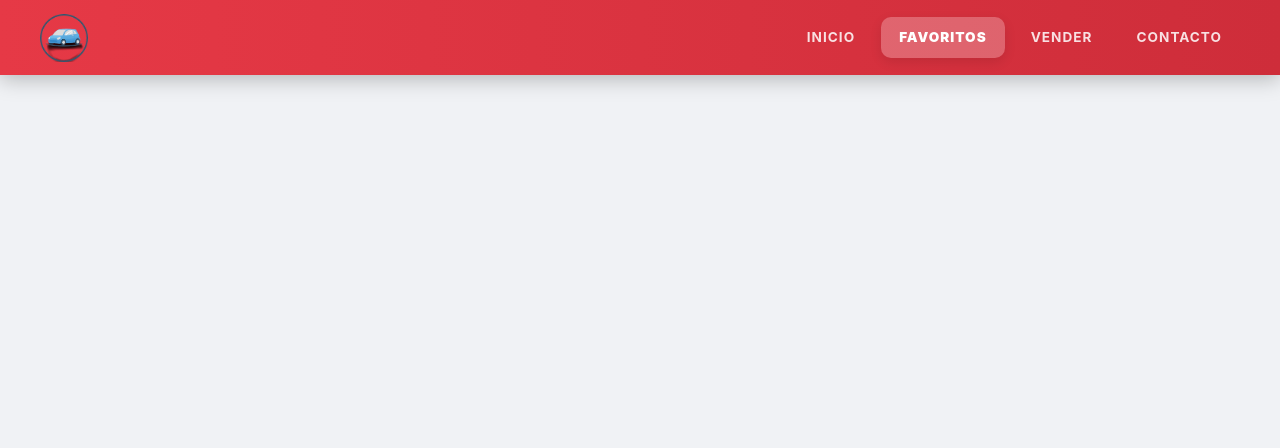
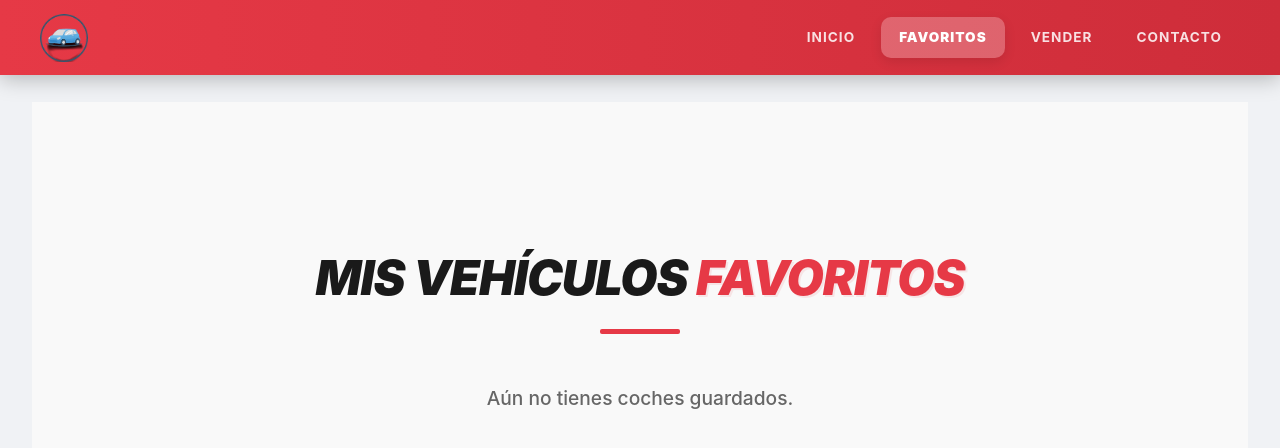
Before and after one commit to alfonso964/trabajo-cliente, a React (Vite) app: page /favoritos in a window 1280 px wide. Shown: the top 448 px of the page. Built offline with nearby package versions, Linux system fonts and the light colour scheme.

Commit message:
Añadido carpeta de servicios y creacion de pagina de favoritos

```diff
--- a/datos-api/db.json
+++ b/datos-api/db.json
@@ -89,23 +89,15 @@
       "descripcion": "El coche eléctrico más popular. Ideal para recorridos urbanos sin emisiones, con una batería que sorprende por su autonomía real."
     },
     {
-      "id": "da3d",
+      "id": "2fff",
       "marca": "dacia",
       "modelo": "sandero",
-      "precio": "4000",
-      "year": "2020",
-      "imagen": "https://loremflickr.com/800/600/dacia,dacia,sandero,vehicle,automobile/all?lock=4090"
-    },
-    {
-      "id": "e8f4",
-      "marca": "ford",
-      "modelo": "Focus",
-      "precio": "4000",
-      "year": "2015",
-      "categoria": "Utilitario",
-      "motor": "1.5 Ecoblue",
-      "descripcion": "El vehiculo esta en perfecto estado, con todos los extras ",
-      "imagen": "https://loremflickr.com/800/600/car,ford,focus,exterior,vehicle/all?lock=1637",
+      "precio": "10000",
+      "year": "2022",
+      "categoria": "SUV",
+      "motor": "1.6 tdi",
+      "descripcion": "El coche se encuentra en perfecto estado, cuenta con todos los extras",
+      "imagen": "https://loremflickr.com/800/600/car,automobile,dacia,sandero/all?lock=3064",
       "seguridad": "5 / 5"
     }
   ],
--- a/src/App.jsx
+++ b/src/App.jsx
@@ -6,6 +6,7 @@ import Vender from './pages/Vender'
 import Contacto from './pages/Contacto'
 import DetalleCoche from './pages/DetalleCoche';
 import { FavoritosProvider } from './context/FavoritosContext';
+import Favoritos from './pages/Favoritos';
 
 
 function App() {
@@ -17,6 +18,7 @@ function App() {
           <Route path="/" element={<Home />} />
           <Route path="/vender" element={<Vender />} />
           <Route path="/contacto" element={<Contacto />} />
+          <Route path='/favoritos' element={<Favoritos/>}/>
           <Route path="/coche/:id" element={<DetalleCoche />} />
         </Routes>
       </BrowserRouter>
--- a/src/pages/DetalleCoche.jsx
+++ b/src/pages/DetalleCoche.jsx
@@ -1,5 +1,6 @@
 import { useEffect, useState } from "react";
 import { useParams, useNavigate } from "react-router-dom";
+import { getCocheById } from "../services/api"; // Importación del servicio
 import "../styles/DetalleCoche.css";
 import { useFavoritos } from "../context/FavoritosContext";
 
@@ -7,18 +8,15 @@ function DetalleCoche() {
   const { id } = useParams();
   const navegar = useNavigate();
   const [coche, setCoche] = useState(null);
-
-  // 2. Usamos el contexto para sacar la lista y la función de añadir/quitar
   const { favoritos, toggleFavorito } = useFavoritos();
 
   useEffect(() => {
-    fetch(`http://localhost:3001/coches/${id}`)
-      .then((res) => res.json())
+    // Usamos el servicio centralizado
+    getCocheById(id)
       .then((data) => setCoche(data))
-      .catch((err) => console.error("Error:", err));
+      .catch((err) => console.error("Error al cargar el detalle:", err));
   }, [id]);
 
-  // 3. Comprobamos si este coche ya está guardado
   const esFavorito = coche && favoritos.some((fav) => fav.id === coche.id);
 
   if (!coche) return <p className="loading">Cargando ficha técnica...</p>;
@@ -42,11 +40,10 @@ function DetalleCoche() {
             <p><strong>Motor:</strong> {coche.motor}</p>
             <p><strong>Precio:</strong> {coche.precio.toLocaleString()} €</p>
             <p className="seguridad">
-              <strong>Seguridad:</strong> {coche.valoracionSeguridad} / 5 ⭐
+              <strong>Seguridad:</strong> {coche.seguridad} ⭐
             </p>
           </div>
 
-          {/* 4. BOTÓN DE FAVORITOS (Usando clases básicas para que no rompa tu diseño) */}
           <button
             onClick={() => toggleFavorito(coche)}
             style={{
--- /dev/null
+++ b/src/pages/Favoritos.jsx
@@ -0,0 +1,25 @@
+import { useFavoritos } from '../context/FavoritosContext';
+import TarjetaCoche from '../components/TarjetaCoche';
+import "../styles/Favoritos.css";
+
+function Favoritos() {
+  const { favoritos } = useFavoritos();
+
+  return (
+    <div className="favoritos-container">
+      <h2 className="titulo-seccion">Mis Vehículos <span className="rojo">Favoritos</span></h2>
+
+      {favoritos.length === 0 ? (
+        <p className="mensaje-vacio">Aún no tienes coches guardados.</p>
+      ) : (
+        <div className="favoritos-grid">
+          {favoritos.map(coche => (
+            <TarjetaCoche key={coche.id} coche={coche} />
+          ))}
+        </div>
+      )}
+    </div>
+  );
+}
+
+export default Favoritos;
--- a/src/pages/Home.jsx
+++ b/src/pages/Home.jsx
@@ -18,11 +18,8 @@ function Home() {
       </header>
 
       <Historia/>
-
       <Catalogo />
-
       <GraficoCategorias/>
-
       <Footer/>
 
 
--- a/src/pages/Vender.jsx
+++ b/src/pages/Vender.jsx
@@ -1,6 +1,8 @@
 /* eslint-disable no-unused-vars */
 import { useState } from 'react';
 import Swal from 'sweetalert2';
+// 1. Importamos el servicio
+import { postCoche } from '../services/api';
 import "../styles/Vender.css";
 
 function Vender() {
@@ -22,43 +24,30 @@ function Vender() {
   const handleSubmit = async (e) => {
     e.preventDefault();
 
-    // Limpieza de datos para la API
     const marca = coche.marca.toLowerCase().trim();
     const modelo = coche.modelo.toLowerCase().trim();
     const randomSig = Math.floor(Math.random() * 5000);
-
-    /**
-     * ESTRATEGIA ANTI-FALLO (Ford Focus, Dacia, etc.):
-     * 1. Usamos "exterior" y "car" para evitar fotos de interiores o logos.
-     * 2. Repetimos la marca para dar fuerza a la búsqueda.
-     * 3. Mantenemos /all para que la API sea estricta.
-     */
-    const terminosBusqueda = `car,${marca},${modelo},exterior,vehicle`;
+    const queryBusqueda = `car,automobile,${marca},${modelo}`;
 
     const nuevoCoche = {
       ...coche,
-      // URL optimizada para evitar confusiones de la IA de LoremFlickr
-      imagen: `https://loremflickr.com/800/600/${terminosBusqueda}/all?lock=${randomSig}`,
+      imagen: `https://loremflickr.com/800/600/${queryBusqueda}/all?lock=${randomSig}`,
       seguridad: "5 / 5"
     };
 
     try {
-      const res = await fetch("http://localhost:3001/coches", {
-        method: "POST",
-        headers: { "Content-Type": "application/json" },
-        body: JSON.stringify(nuevoCoche)
+      // 2. Sustituimos el fetch por la llamada al servicio
+      await postCoche(nuevoCoche);
+
+      Swal.fire({
+        title: '¡Publicado!',
+        text: ` ${coche.marca} ${coche.modelo} se ha añadido correctamente.`,
+        icon: 'success',
+        confirmButtonColor: '#e63946'
       });
 
-      if (res.ok) {
-        Swal.fire({
-          title: '¡Publicado!',
-          text: `El ${coche.marca} ${coche.modelo} se ha añadido correctamente.`,
-          icon: 'success',
-          confirmButtonColor: '#e63946'
-        });
+      setCoche({ marca: '', modelo: '', precio: '', year: '', categoria: '', motor: '', descripcion: '' });
 
-        setCoche({ marca: '', modelo: '', precio: '', year: '', categoria: '', motor: '', descripcion: '' });
-      }
     } catch (error) {
       Swal.fire('Error', 'No se pudo conectar con el servidor', 'error');
     }
@@ -73,11 +62,11 @@ function Vender() {
           <div className="input-group">
             <div className="input-box">
               <label>Marca</label>
-              <input type="text" name="marca" value={coche.marca} onChange={handleChange} placeholder="Ej: Ford" required />
+              <input type="text" name="marca" value={coche.marca} onChange={handleChange} placeholder="Ej: Seat" required />
             </div>
             <div className="input-box">
               <label>Modelo</label>
-              <input type="text" name="modelo" value={coche.modelo} onChange={handleChange} placeholder="Ej: Focus" required />
+              <input type="text" name="modelo" value={coche.modelo} onChange={handleChange} placeholder="Ej: Leon" required />
             </div>
           </div>
 
@@ -106,7 +95,7 @@ function Vender() {
             </div>
             <div className="input-box">
               <label>Motor</label>
-              <input type="text" name="motor" value={coche.motor} onChange={handleChange} placeholder="Ej: 1.5 EcoBlue" required />
+              <input type="text" name="motor" value={coche.motor} onChange={handleChange} placeholder="Ej: 1.5 TSI" required />
             </div>
           </div>
 
@@ -116,7 +105,7 @@ function Vender() {
               name="descripcion"
               value={coche.descripcion}
               onChange={handleChange}
-              placeholder="Estado del vehículo, extras, etc."
+              placeholder="Describe tu coche..."
               rows="3"
               required
             ></textarea>
--- /dev/null
+++ b/src/services/api.js
@@ -0,0 +1,26 @@
+// services/api.js
+const BASE_URL = "http://localhost:3001/coches";
+
+// Para el listado de la Home
+export const getCoches = async () => {
+  const res = await fetch(BASE_URL);
+  if (!res.ok) throw new Error("Error al obtener la lista de coches");
+  return await res.json();
+};
+
+// NUEVA: Para la ficha técnica del Detalle
+export const getCocheById = async (id) => {
+  const res = await fetch(`${BASE_URL}/${id}`);
+  if (!res.ok) throw new Error("No se encontró el vehículo");
+  return await res.json();
+};
+
+// Para el formulario de Vender
+export const postCoche = async (nuevoCoche) => {
+  const res = await fetch(BASE_URL, {
+    method: "POST",
+    headers: { "Content-Type": "application/json" },
+    body: JSON.stringify(nuevoCoche)
+  });
+  return await res.json();
+};
--- /dev/null
+++ b/src/styles/Favoritos.css
@@ -0,0 +1,68 @@
+.favoritos-container {
+  padding: 140px 7% 60px; /* Más espacio arriba para que no pegue con la Navbar */
+  background-color: #f9f9f9; /* Un fondo gris muy claro para que resalten las tarjetas blancas */
+  min-height: 100vh;
+}
+
+/* Título de la sección */
+.titulo-seccion {
+  font-size: 3rem;
+  font-weight: 900;
+  text-transform: uppercase;
+  font-style: italic;
+  color: #1a1a1a;
+  text-align: center;
+  margin-bottom: 10px;
+  letter-spacing: -1px;
+}
+
+/* Subrayado decorativo debajo del título */
+.titulo-seccion::after {
+  content: "";
+  display: block;
+  width: 80px;
+  height: 5px;
+  background-color: #e63946; /* Tu rojo corporativo */
+  margin: 15px auto 0;
+  border-radius: 2px;
+}
+
+.rojo {
+  color: #e63946;
+  text-shadow: 2px 2px 0px rgba(230, 57, 70, 0.1);
+}
+
+.mensaje-vacio {
+  text-align: center;
+  font-size: 1.2rem;
+  color: #666;
+  margin-top: 50px;
+  font-weight: 500;
+}
+
+/* Grid de tarjetas */
+.favoritos-grid {
+  display: grid;
+  grid-template-columns: repeat(3, 1fr);
+  gap: 40px; /* Un poco más de aire entre tarjetas */
+  justify-items: center;
+  margin-top: 60px;
+  /* Animación suave al cargar */
+  animation: fadeIn 0.8s ease-in-out;
+}
+
+@keyframes fadeIn {
+  from { opacity: 0; transform: translateY(20px); }
+  to { opacity: 1; transform: translateY(0); }
+}
+
+
+@media (max-width: 1100px) {
+  .favoritos-grid { grid-template-columns: repeat(2, 1fr); }
+  .titulo-seccion { font-size: 2.5rem; }
+}
+
+@media (max-width: 768px) {
+  .favoritos-grid { grid-template-columns: 1fr; }
+  .titulo-seccion { font-size: 2rem; }
+}
```
